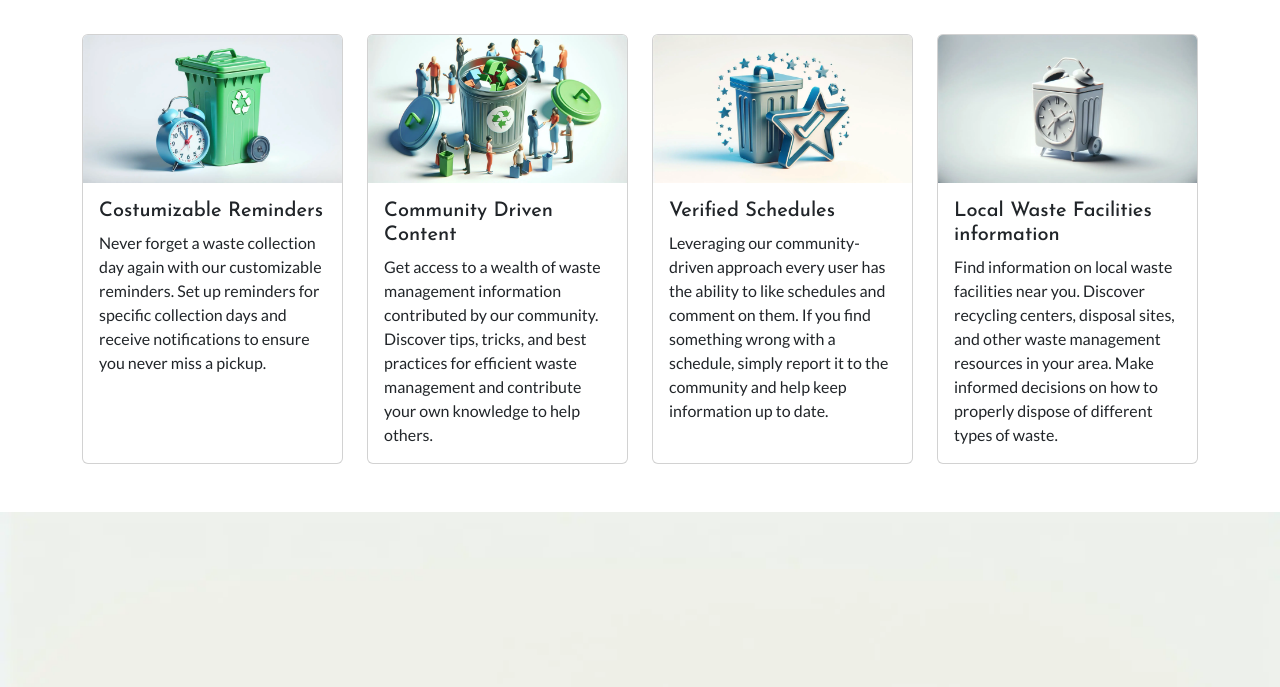
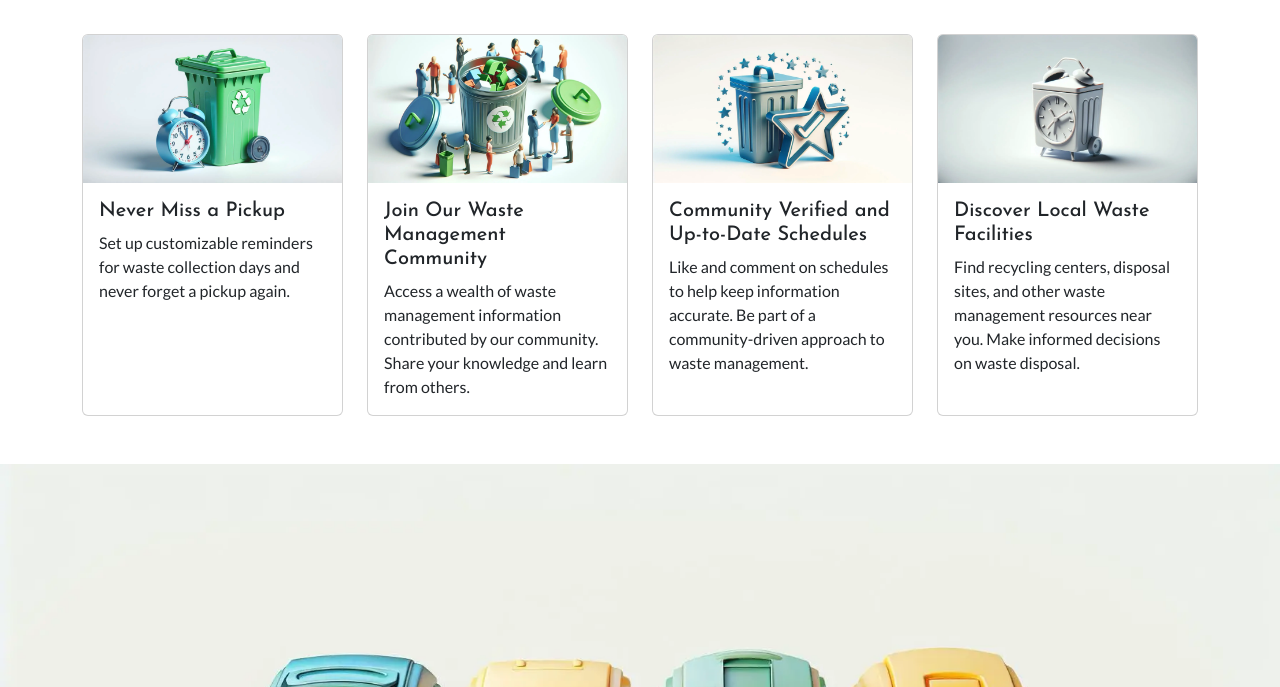
Before and after one commit to benschaf/waste-schedule, a Django app: page / in a window 1280 px wide. Shown: the part 540-1227 px from the top of the page. Run offline with Django 5.2, Linux system fonts and the light colour scheme; some libraries are stand-ins or nearby versions.

Commit message:
feat: shorten sentences on landing page

```diff
--- a/core/templates/core/index.html
+++ b/core/templates/core/index.html
@@ -35,11 +35,9 @@
             <div class="card h-100">
                 <img src="{% static 'images/landing-clock.webp' %}" class="card-img-top" alt="...">
                 <div class="card-body">
-                    <h5 class="card-title">Costumizable Reminders</h5>
+                    <h5 class="card-title">Never Miss a Pickup</h5>
                     <p class="card-text">
-                        Never forget a waste collection day again with our customizable reminders. Set
-                        up reminders for specific collection days and receive notifications to ensure you never miss a
-                        pickup.
+                        Set up customizable reminders for waste collection days and never forget a pickup again.
                     </p>
                 </div>
             </div>
@@ -48,11 +46,9 @@
             <div class="card h-100">
                 <img src="{% static 'images/landing-community.webp' %}" class="card-img-top" alt="...">
                 <div class="card-body">
-                    <h5 class="card-title">Community Driven Content</h5>
+                    <h5 class="card-title">Join Our Waste Management Community</h5>
                     <p class="card-text">
-                        Get access to a wealth of waste management information contributed by our
-                        community. Discover tips, tricks, and best practices for efficient waste management and
-                        contribute your own knowledge to help others.
+                        Access a wealth of waste management information contributed by our community. Share your knowledge and learn from others.
                     </p>
                 </div>
             </div>
@@ -61,11 +57,9 @@
             <div class="card h-100">
                 <img src="{% static 'images/landing-verified-3.webp' %}" class="card-img-top" alt="...">
                 <div class="card-body">
-                    <h5 class="card-title">Verified Schedules</h5>
+                    <h5 class="card-title">Community Verified and Up-to-Date Schedules</h5>
                     <p class="card-text">
-                        Leveraging our community-driven approach every user has the ability to like schedules and
-                        comment on them. If you find something wrong with a schedule, simply report it to the community
-                        and help keep information up to date.
+                        Like and comment on schedules to help keep information accurate. Be part of a community-driven approach to waste management.
                     </p>
                 </div>
             </div>
@@ -74,11 +68,9 @@
             <div class="card h-100">
                 <img src="{% static 'images/landing-big-logo.webp' %}" class="card-img-top" alt="...">
                 <div class="card-body">
-                    <h5 class="card-title">Local Waste Facilities information</h5>
+                    <h5 class="card-title">Discover Local Waste Facilities</h5>
                     <p class="card-text">
-                        Find information on local waste facilities near you. Discover recycling
-                        centers, disposal sites, and other waste management resources in your area. Make informed
-                        decisions on how to properly dispose of different types of waste.
+                        Find recycling centers, disposal sites, and other waste management resources near you. Make informed decisions on waste disposal.
                     </p>
                 </div>
             </div>
```
